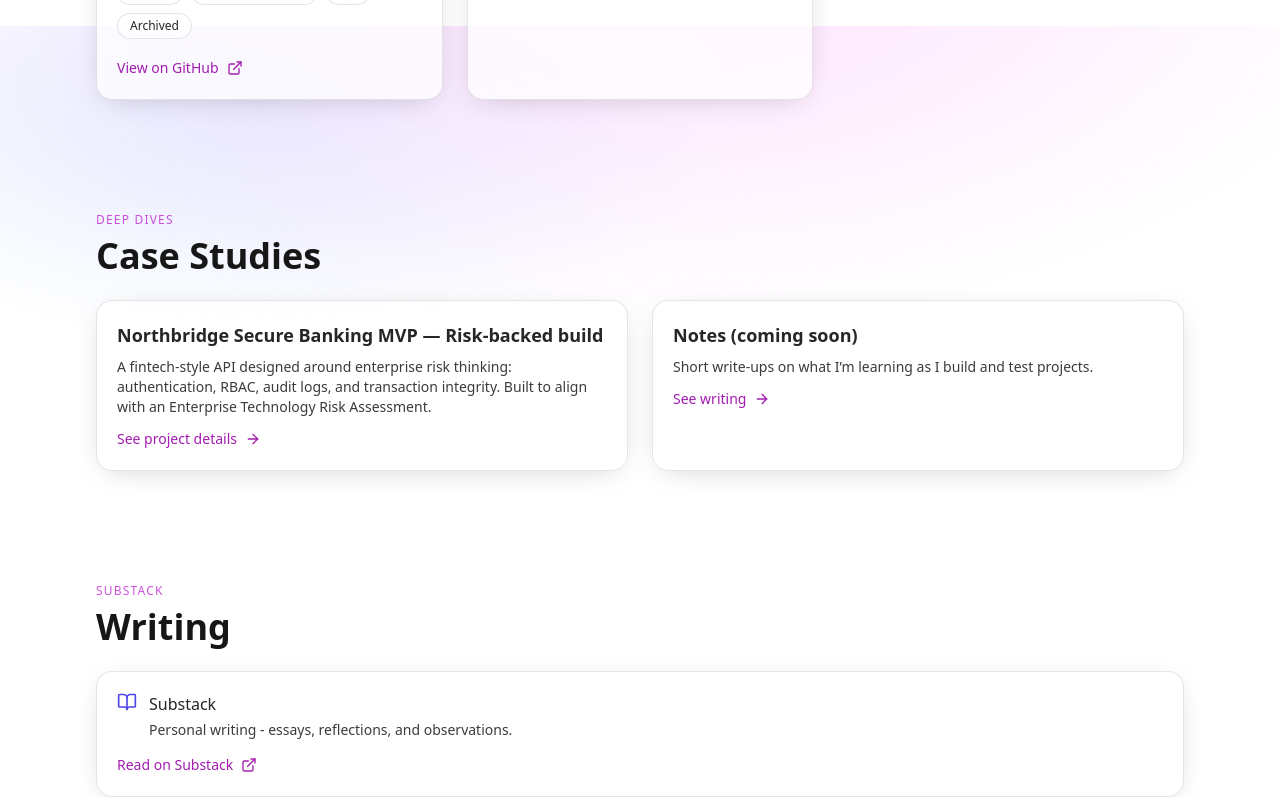
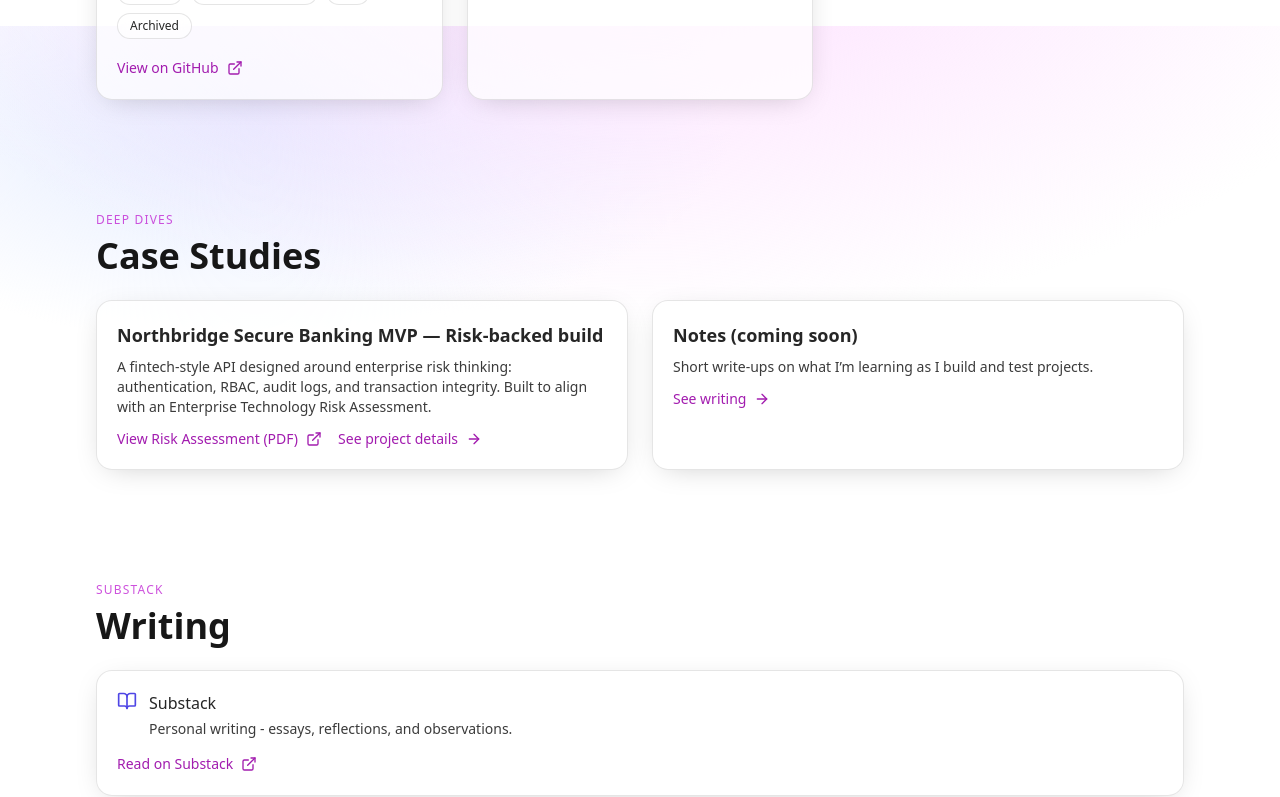
Before and after one commit to Jasmineamuchienwa/jasmine-portfolio, a Next.js app: page / in a window 1280 px wide. Shown: the part 1574-2371 px from the top of the page. Built offline with nearby package versions, Linux system fonts and the light colour scheme.

Commit message:
update portfolio1

```diff
--- a/app/page.tsx
+++ b/app/page.tsx
@@ -1,6 +1,21 @@
 "use client";
 
-import { Github, Linkedin, Mail, ArrowRight, Shield, Sparkles, BookOpen, Cpu, Globe2, Star, ExternalLink, FolderPlus, Sun, Moon } from "lucide-react";
+import {
+  Github,
+  Linkedin,
+  Mail,
+  ArrowRight,
+  Shield,
+  Sparkles,
+  BookOpen,
+  Cpu,
+  Globe2,
+  Star,
+  ExternalLink,
+  FolderPlus,
+  Sun,
+  Moon
+} from "lucide-react";
 import { motion } from "framer-motion";
 import Link from "next/link";
 import { projects } from "@/data/projects";
@@ -79,8 +94,7 @@ export default function Page() {
 
             <h1 className="mt-5 text-3xl sm:text-5xl md:text-6xl font-semibold leading-tight">
               Hi, I’m Jasmine,{" "}
-              <span className="text-fuchsia-600">Welcome</span>.{" "}
-              <span className="text-indigo-600"></span>
+              <span className="text-fuchsia-600">Welcome</span>.
             </h1>
 
             <p className="mt-4 max-w-2xl text-base sm:text-lg text-neutral-700 dark:text-neutral-300">
@@ -110,7 +124,7 @@ export default function Page() {
           <Card className="md:col-span-2">
             <p className="text-sm leading-7">
               I am a cybersecurity student learning through hands-on projects and experiments.
-                Outside of tech, I write personal pieces on Substack.
+              Outside of tech, I write personal pieces on Substack.
             </p>
             <div className="mt-5 flex flex-wrap gap-2">
               {skills.map((s) => (<TAG key={s} text={s} />))}
@@ -164,13 +178,12 @@ export default function Page() {
             </Card>
           ))}
 
-          {/* Placeholder for future mini projects */}
           <Card>
             <div className="flex items-start gap-3">
               <FolderPlus className="h-5 w-5 text-indigo-600" />
               <div>
                 <h3 className="text-lg font-semibold">Pending new mini-project</h3>
-                <p className="mt-1 text-sm opacity-90">Space reserved for future tools, write-ups, or experiments. </p>
+                <p className="mt-1 text-sm opacity-90">Space reserved for future tools, write-ups, or experiments.</p>
               </div>
             </div>
             <div className="mt-3 flex flex-wrap gap-2">
@@ -191,9 +204,25 @@ export default function Page() {
               A fintech-style API designed around enterprise risk thinking: authentication, RBAC, audit logs, and transaction integrity.
               Built to align with an Enterprise Technology Risk Assessment.
             </p>
-            <a href="#projects" className="mt-3 inline-flex items-center gap-2 text-sm text-fuchsia-700 dark:text-fuchsia-300 hover:underline">
-              See project details <ArrowRight className="h-4 w-4" />
-            </a>
+
+
+            <div className="mt-3 flex flex-wrap items-center gap-4">
+              <a
+                href="/docs/Northbridge_Risk_Assessment"
+                target="_blank"
+                rel="noopener noreferrer"
+                className="inline-flex items-center gap-2 text-sm text-fuchsia-700 dark:text-fuchsia-300 hover:underline"
+              >
+                View Risk Assessment (PDF) <ExternalLink className="h-4 w-4" />
+              </a>
+
+              <a
+                href="#projects"
+                className="inline-flex items-center gap-2 text-sm text-fuchsia-700 dark:text-fuchsia-300 hover:underline"
+              >
+                See project details <ArrowRight className="h-4 w-4" />
+              </a>
+            </div>
           </Card>
 
           <Card>
```
Also changed, not shown: 1 other file (tests, documents, lock files or other folders).
